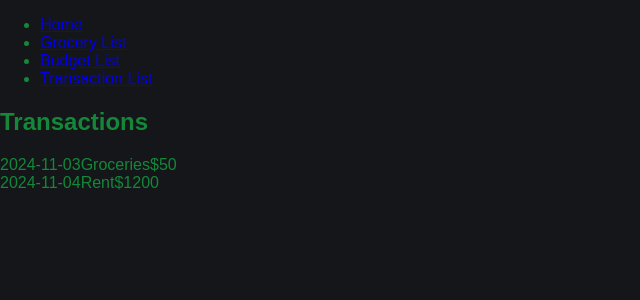
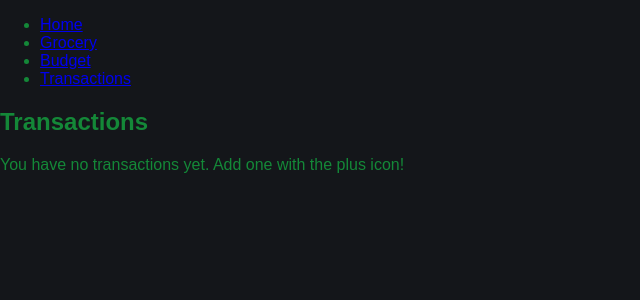
Before and after one commit to LunarWyrm/budgie, a React (Vite) app in the folder Develop/: page /transaction-list in a window 1280 px wide. Shown: the top 300 px of the page, without its empty margins (0-640 px from the left). Built offline with nearby package versions, Linux system fonts and the light colour scheme.

Commit message:
Setting up transactions
- Transactions placeholder made
- Connected transactions to grocery list
- Updated header names
- Updated fix list

```diff
--- a/Develop/src/App.jsx
+++ b/Develop/src/App.jsx
@@ -16,13 +16,13 @@ function App() {
               <Link to="/">Home</Link>
             </li>
             <li>
-              <Link to="/grocery-list">Grocery List</Link>
+              <Link to="/grocery-list">Grocery</Link>
             </li>
             <li>
-              <Link to="/budget-list">Budget List</Link>
+              <Link to="/budget-list">Budget</Link>
             </li>
             <li>
-              <Link to="/transaction-list">Transaction List</Link>
+              <Link to="/transaction-list">Transactions</Link>
             </li>
           </ul>
         </nav>
--- a/Develop/src/main.jsx
+++ b/Develop/src/main.jsx
@@ -1,6 +1,7 @@
 import React from 'react';
 import ReactDOM from 'react-dom/client';
 import App from './App';
+import { GroceryProvider } from './pages/Grocery/GroceryContext';
 import "./styles/App.css";
 
 const rootElement = document.getElementById('root');
@@ -8,7 +9,9 @@ const rootElement = document.getElementById('root');
 if (rootElement) {
   ReactDOM.createRoot(rootElement).render(
     <React.StrictMode>
-      <App />
+      <GroceryProvider>
+        <App />
+      </GroceryProvider>
     </React.StrictMode>
   );
 }
--- a/Develop/src/pages/Transactions/TransactionList.jsx
+++ b/Develop/src/pages/Transactions/TransactionList.jsx
@@ -1,18 +1,35 @@
 import React from "react";
-import TransactionItem from "./TransactionItem";
+import { useGroceryContext } from "../Grocery/GroceryContext";
 
 function TransactionList() {
-  const transactions = [
-    { date: "2024-11-03", name: "Groceries", amount: 50 },
-    { date: "2024-11-04", name: "Rent", amount: 1200 },
-  ];
+  const { transactions } = useGroceryContext();
+
+  const formatDate = (dateString) => {
+    const date = new Date(dateString);
+    const shortDate = date.toLocaleDateString(undefined, { month: 'numeric', day: 'numeric' });
+    const fullDate = date.toLocaleDateString(undefined, { month: 'numeric', day: 'numeric', year: 'numeric' });
+    return { shortDate, fullDate };
+  };
 
   return (
-    <div className="transaction-list">
+    <div>
       <h2>Transactions</h2>
-      {transactions.map((transaction, index) => (
-        <TransactionItem key={index} {...transaction} />
-      ))}
+      {transactions.length === 0 ? (
+        <p>You have no transactions yet. Add one with the plus icon!</p>
+      ) : (
+        <div className="transactions">
+          {transactions.map((transaction, index) => {
+            const { shortDate, fullDate } = formatDate(transaction.datePurchased);
+            return (
+              <div key={index}>
+                <h3 title={fullDate}>{transaction.name} ({shortDate})</h3>
+                <p>Quantity: {transaction.quantity}</p>
+                <p>Cost: ${transaction.cost.toFixed(2)}</p>
+              </div>
+            );
+          })}
+        </div>
+      )}
     </div>
   );
 }
```
Also changed, not shown: 2 other files (tests, documents, lock files or other folders).
